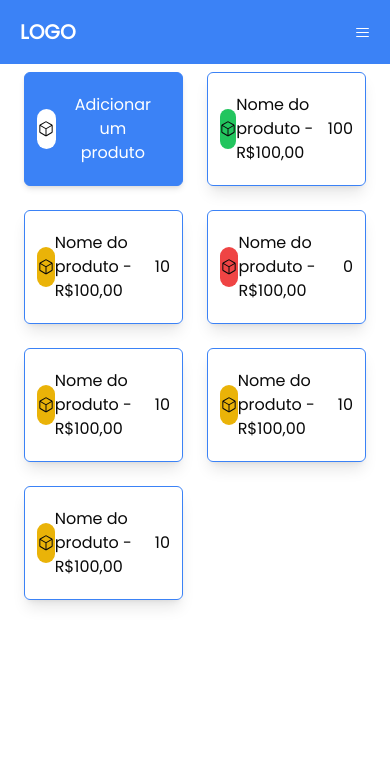
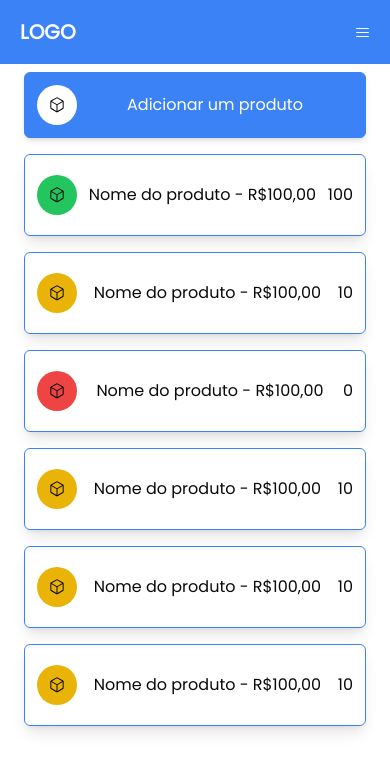
Before and after one commit to Campos1911/gestao-de-estoque, a Next.js app: page /estoque in a window 390 px wide. Shown: the top 772 px of the page. Built offline with nearby package versions, Linux system fonts and the light colour scheme; data requests are answered from the project's data file.

Commit message:
feat: Responsividade do estoque

```diff
--- a/src/app/estoque/page.tsx
+++ b/src/app/estoque/page.tsx
@@ -22,7 +22,7 @@ const Estoque = () => {
   return (
     <div className="flex flex-col w-full bg-white h-full rounded-tl-3xl p-6 gap-4">
       <p className="text-2xl">Estoque de Produtos</p>
-      <div className="grid grid-cols-2 gap-6 w-full">
+      <div className="lg:grid flex flex-col grid-cols-2 lg:gap-6 gap-4 w-full">
         <CardCreateProduto />
         {produtos.map((produtos, index) => (
           <CardProdutos
--- a/src/components/Card/CardCreateProduto.tsx
+++ b/src/components/Card/CardCreateProduto.tsx
@@ -15,7 +15,7 @@ const CardCreateProduto = () => {
   return (
     <>
       <Dialog>
-        <DialogTrigger className="outline-none border border-blue-500 flex justify-between items-center rounded-md p-3 shadow-md cursor-pointer duration-200 group gap-4 bg-blue-500 hover:bg-white">
+        <DialogTrigger className="w-full outline-none border border-blue-500 flex justify-between items-center rounded-md p-3 shadow-md cursor-pointer duration-200 group gap-4 bg-blue-500 hover:bg-white">
           <div
             className={`flex rounded-full bg-white group-hover:bg-blue-500 w-10 h-10 items-center justify-center`}
           >
--- a/src/components/Card/CardProdutos.tsx
+++ b/src/components/Card/CardProdutos.tsx
@@ -35,7 +35,7 @@ const CardProdutos = ({
       >
         <GoPackage />
       </div>
-      <p>
+      <p className="sm:text-start text-center">
         {nome} - {valor}
       </p>
       <p>{quantidade}</p>
```
